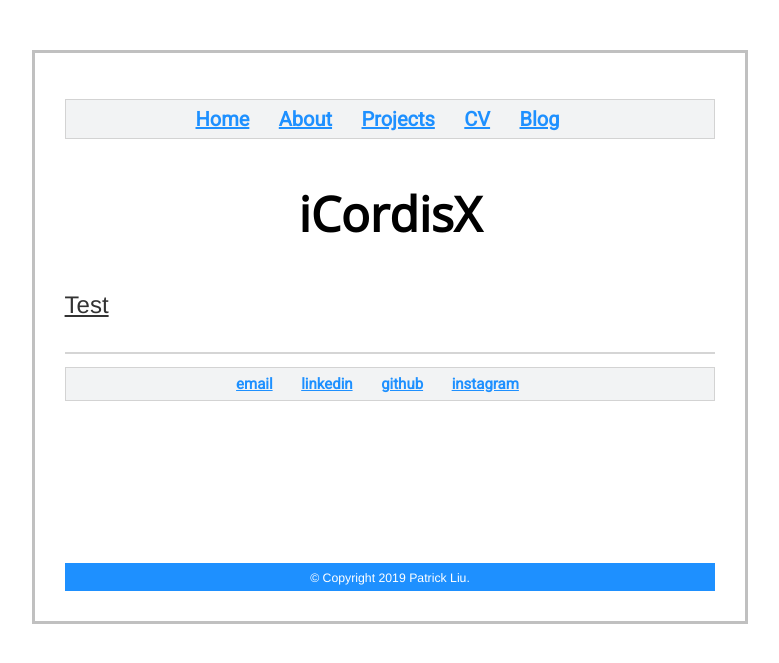
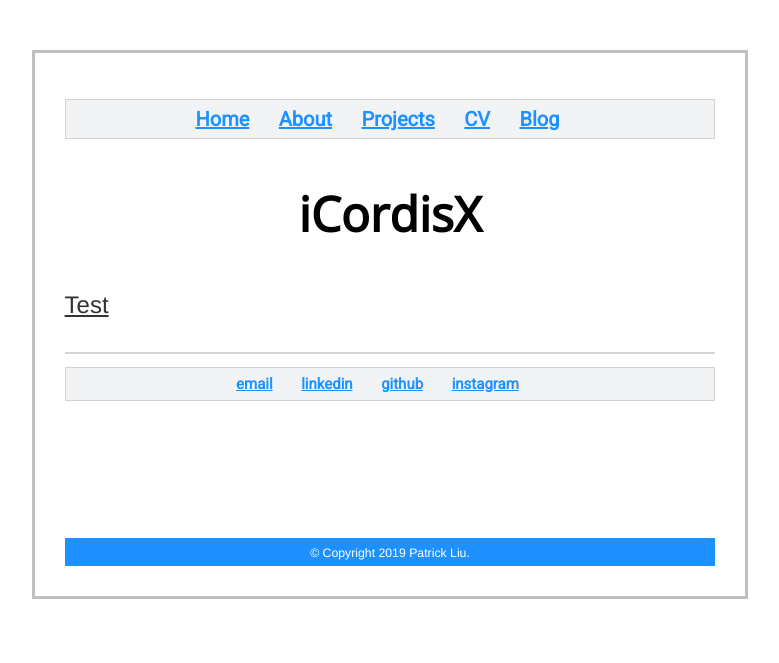
Before and after one commit to pat-liu/WebsiteV1, a Jekyll site: the page built from projects/icordisx.html, in a window 1280 px wide. Shown: the top 663 px of the page, without its empty margins (250-1029 px from the left). Built offline with Jekyll 4.4.1, drawn with Linux system fonts in a browser that asks for light colours.

Commit message:
Update main.css

```diff
--- a/css/main.css
+++ b/css/main.css
@@ -153,13 +153,13 @@ footer.bottom {
     min-height: 100%;
     height: auto !important;
     height: 100%;
-    margin: 0 auto -115px; /* the bottom margin is the negative value of the footer's height */
+    margin: 0 auto -90px; /* the bottom margin is the negative value of the footer's height */
 }
 .bottom, .push {
     height: 15px; /* .push must be the same height as .footer */
     background-color: #1e90ff;
     bottom: 0;
-    margin-top: 115px;
+    margin-top: 90px;
 }
 ul.posts {
     margin: 20px auto 40px;
```
